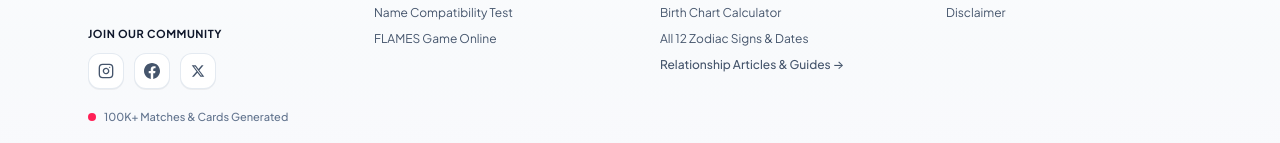
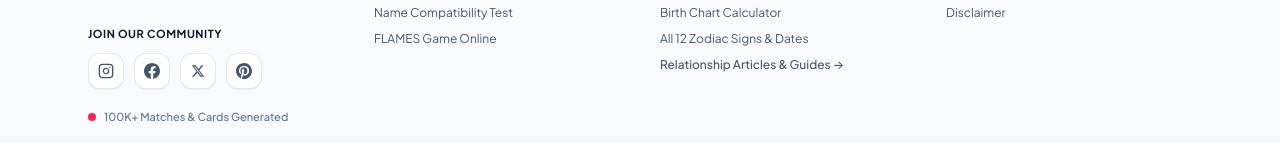
Before and after one commit to khadijajaved803/LoveCalculator, a React (Vite) app: page / in a window 1280 px wide. Shown: the part 10653-10796 px from the top of the page. Built offline with nearby package versions, Linux system fonts and the light colour scheme.

Commit message:
Add Pinterest to footer social links (calculatelove123)

```diff
--- a/src/components/Footer.tsx
+++ b/src/components/Footer.tsx
@@ -39,7 +39,7 @@ export const Footer: React.FC<FooterProps> = ({ onNavigate }) => {
               Discover romantic chemistry, celebrate unbreakable friendships, and test cosmic alignment with instant shareable result cards.
             </p>
 
-            {/* Social Media Links: Instagram, Facebook, X */}
+            {/* Social Media Links: Instagram, Facebook, X, Pinterest */}
             <div className="pt-2">
               <span className="block text-[11px] font-bold text-slate-900 uppercase tracking-wider mb-2.5">
                 Join Our Community
@@ -102,6 +102,24 @@ export const Footer: React.FC<FooterProps> = ({ onNavigate }) => {
                     fill="currentColor"
                   >
                     <path d="M18.244 2.25h3.308l-7.227 8.26 8.502 11.24H16.17l-5.214-6.817L4.99 21.75H1.68l7.73-8.835L1.254 2.25H8.08l4.713 6.231zm-1.161 17.52h1.833L7.084 4.126H5.117z" />
+                  </svg>
+                </a>
+
+                {/* Pinterest */}
+                <a
+                  href="https://www.pinterest.com/calculatelove123/"
+                  target="_blank"
+                  rel="me noopener"
+                  className="w-9 h-9 rounded-xl bg-white border border-slate-200/90 shadow-2xs flex items-center justify-center text-slate-600 hover:text-white hover:bg-[#E60023] hover:border-[#E60023] transition-all duration-200 group"
+                  aria-label="Follow CalculateLove on Pinterest"
+                  title="Follow us on Pinterest"
+                >
+                  <svg
+                    className="w-4 h-4 transition-transform group-hover:scale-110"
+                    viewBox="0 0 24 24"
+                    fill="currentColor"
+                  >
+                    <path d="M12.017 0C5.396 0 .029 5.367.029 11.987c0 5.079 3.158 9.417 7.618 11.162-.105-.949-.199-2.403.041-3.439.219-.937 1.406-5.957 1.406-5.957s-.359-.72-.359-1.781c0-1.663.967-2.911 2.168-2.911 1.024 0 1.518.769 1.518 1.688 0 1.029-.653 2.567-.992 3.992-.285 1.193.6 2.165 1.775 2.165 2.128 0 3.768-2.245 3.768-5.487 0-2.861-2.063-4.869-5.008-4.869-3.41 0-5.409 2.562-5.409 5.199 0 1.033.394 2.143.889 2.741.099.12.112.225.085.345-.09.375-.293 1.199-.334 1.363-.053.225-.172.271-.401.165-1.495-.69-2.433-2.878-2.433-4.646 0-3.776 2.748-7.252 7.92-7.252 4.158 0 7.392 2.967 7.392 6.923 0 4.136-2.607 7.464-6.227 7.464-1.216 0-2.359-.631-2.75-1.378l-.748 2.853c-.271 1.043-1.002 2.35-1.492 3.146C9.57 23.812 10.763 24 12.017 24c6.627 0 11.986-5.367 11.986-12.013C24.003 5.367 18.644.001 12.017.001z" />
                   </svg>
                 </a>
               </div>
```
